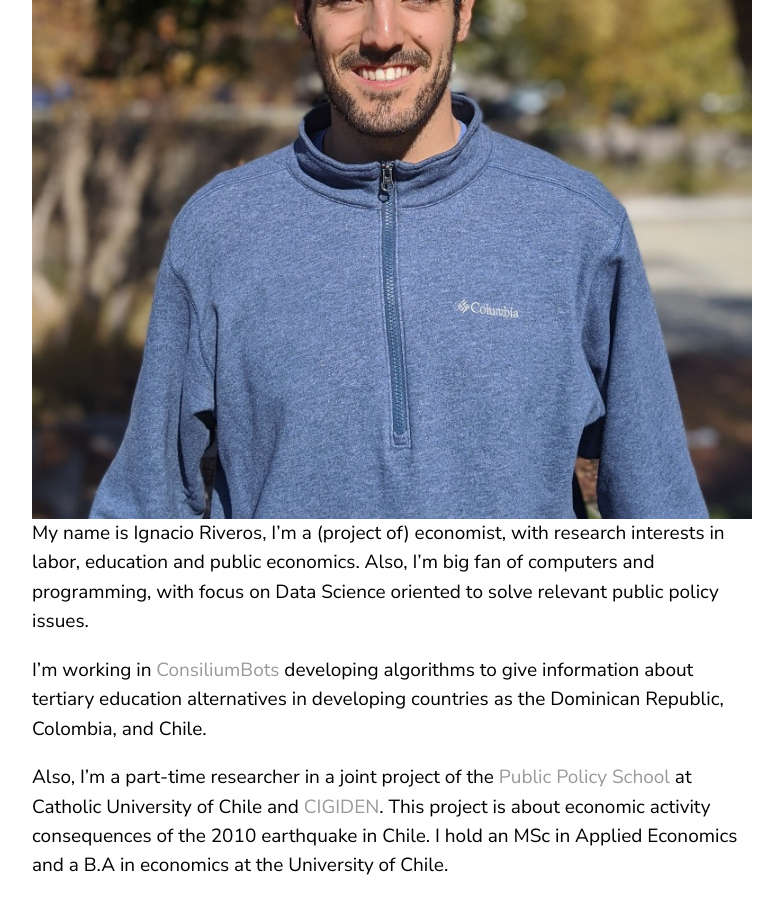
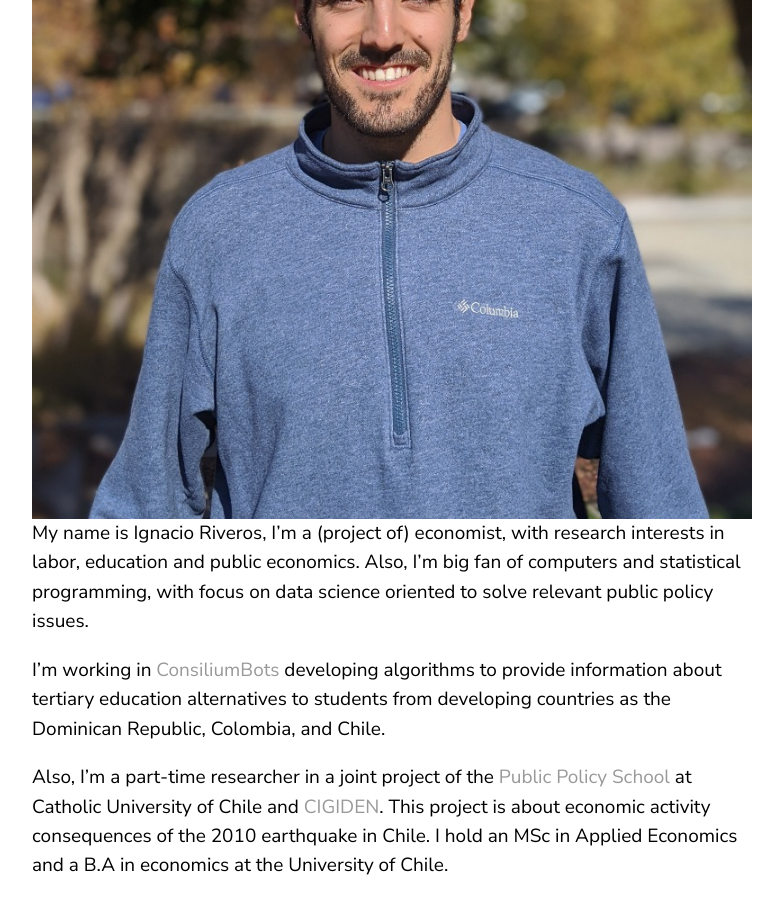
Before and after one commit to ignacioriveros1/ignacioriveros1.github.io, a Jekyll site: the page built from index.md, in a window 1280 px wide and 900 px high, scrolled down 748 px. Shown: the whole window, without its empty margins (68-851 px from the left). Built offline with Jekyll 4.4.1, drawn with Linux system fonts in a browser that asks for light colours.

Commit message:
Edit index.md

```diff
--- a/index.md
+++ b/index.md
@@ -5,10 +5,11 @@ title: About
 
 # About Me
 
-<img style="float: left;" src="/assets/images/profile.jpg">
+<!-- <img align="left" width="300" height="300" src="/assets/images/profile.jpg"> -->
+<img style="float: left" src="/assets/images/profile.jpg">
 
-My name is Ignacio Riveros, I’m a (project of) economist, with research interests in labor, education and public economics. Also, I'm big fan of computers and programming, with focus on Data Science oriented to solve relevant public policy issues.
+My name is Ignacio Riveros, I’m a (project of) economist, with research interests in labor, education and public economics. Also, I'm big fan of computers and statistical programming, with focus on data science oriented to solve relevant public policy issues.
 
-I’m working in [ConsiliumBots](https://www.consiliumbots.com/) developing algorithms to give information about tertiary education alternatives in developing countries as the Dominican Republic, Colombia, and Chile.
+I’m working in [ConsiliumBots](https://www.consiliumbots.com/) developing algorithms to provide information about tertiary education alternatives to students from developing countries as the Dominican Republic, Colombia, and Chile.
 
 Also, I’m a part-time researcher in a joint project of the [Public Policy School](http://gobierno.uc.cl/es/) at Catholic University of Chile and [CIGIDEN](https://www.cigiden.cl/en/home/). This project is about economic activity consequences of the 2010 earthquake in Chile. I hold an MSc in Applied Economics and a B.A in economics at the University of Chile.
```
